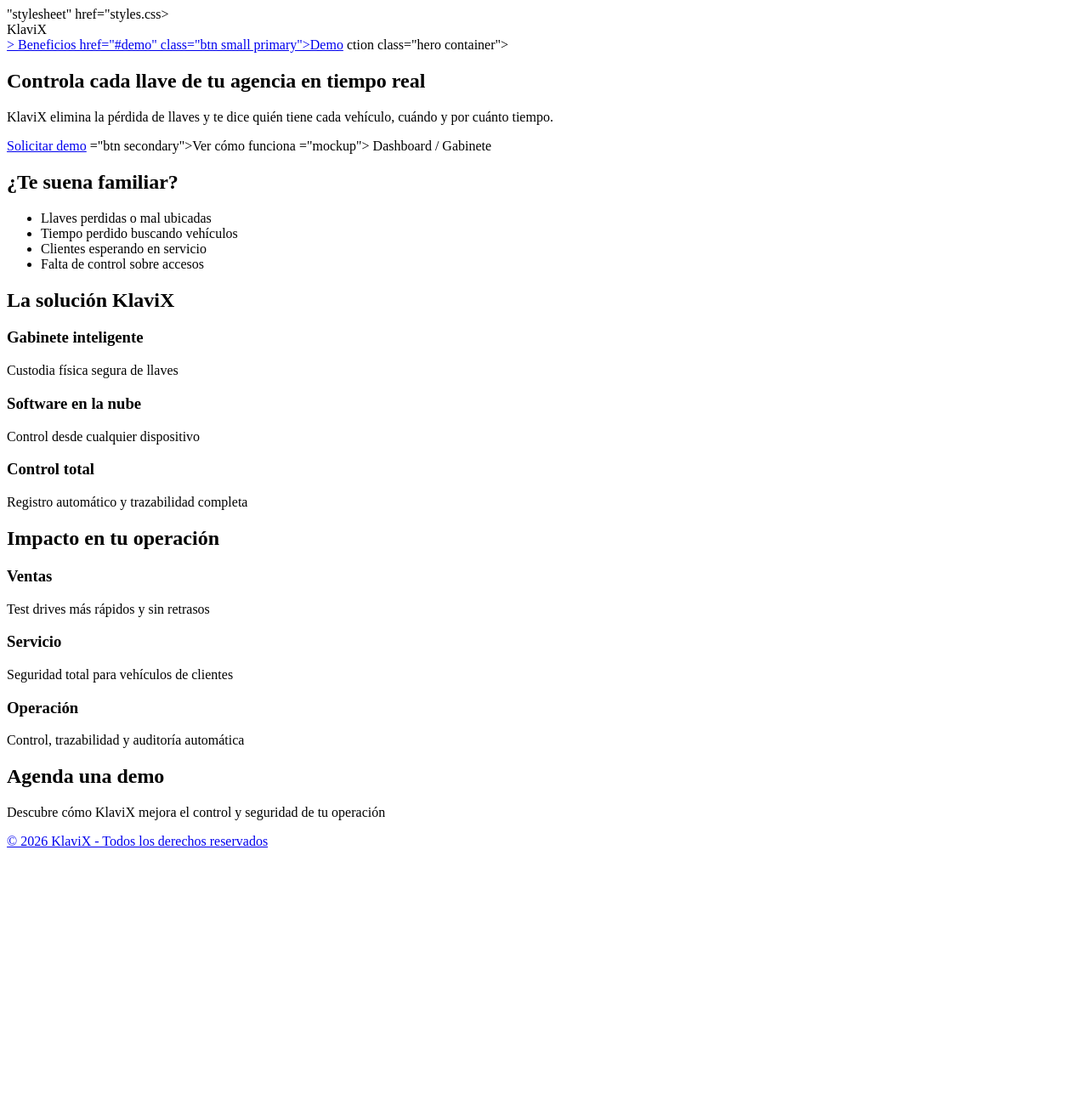
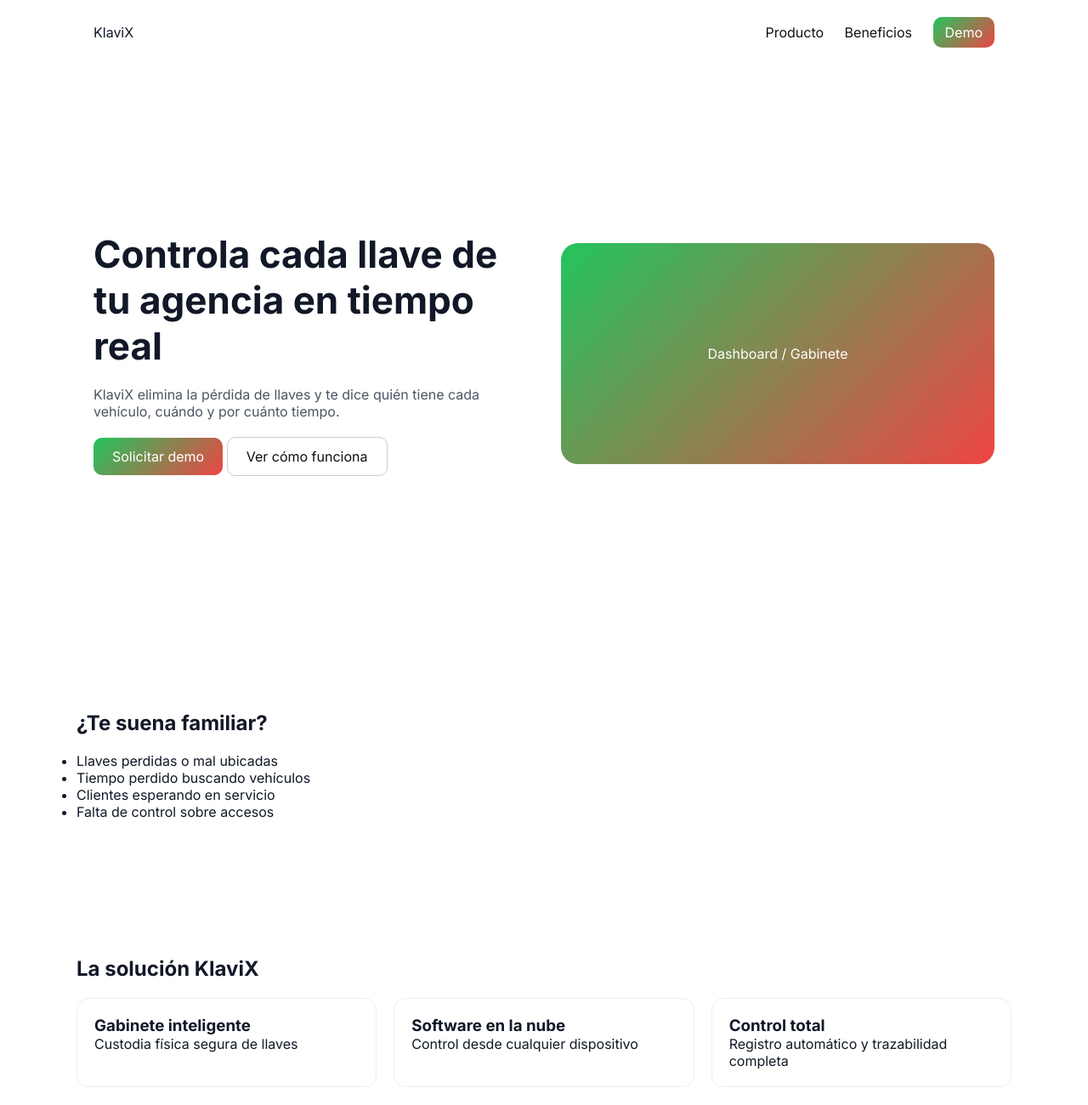
Before and after one commit to rodrigosyonet-commits/klavix-landing, a plain HTML site: page index.html in a window 1280 px wide. Shown: the top 1300 px of the page at 85% size. Before the commit the page ends 1015 px from the top, so only its background shows below. Drawn offline with Linux system fonts and the light colour scheme.

Commit message:
Update index.html

```diff
--- a/index.html
+++ b/index.html
@@ -8,14 +8,25 @@
   <!-- Fuente -->
   <link href="https://fonts.googleapis.com/css2?family=Inter:wght@400;600;700&display=swap" rel="stylesheet">
 
-"stylesheet" href="styles.css>
+  <!-- CSS -->
+  <link rel="stylesheet" href="styles.css">
+</head>
+
+<body>
+
+<!-- NAV -->
 <header class="nav container">
   <div class="logo">KlaviX</div>
 
   <nav>
-    <a href="#producto">>
-    <a href="#beneficios">Beneficios href="#demo" class="btn small primary">Demo</a>
-ction class="hero container">
+    <a href="#producto">Producto</a>
+    <a href="#beneficios">Beneficios</a>
+    <a href="#demo" class="btn small primary">Demo</a>
+  </nav>
+</header>
+
+<!-- HERO -->
+<section class="hero container">
   <div class="hero-text">
     <h1>Controla cada llave de tu agencia en tiempo real</h1>
 
@@ -26,8 +37,11 @@
 
     <div class="cta-buttons">
       <a href="#demo" class="btn primary">Solicitar demo</a>
-="btn secondary">Ver cómo funciona</a>
-="mockup">
+      <a href="#producto" class="btn secondary">Ver cómo funciona</a>
+    </div>
+  </div>
+
+  <div class="mockup">
     Dashboard / Gabinete
   </div>
 </section>
@@ -95,7 +109,8 @@
 
     <p>Descubre cómo KlaviX mejora el control y seguridad de tu operación</p>
 
-    <a href="https://wa.me/5210000000000" class="or WhatsApp
+    <a href="https://wa.me/5210000000000" class="btn primary">
+      Contactar por WhatsApp
     </a>
   </div>
 </section>
@@ -107,3 +122,6 @@
 
 <!-- JS -->
 <script src="script.js"></script>
+
+</body>
+</html>
```
